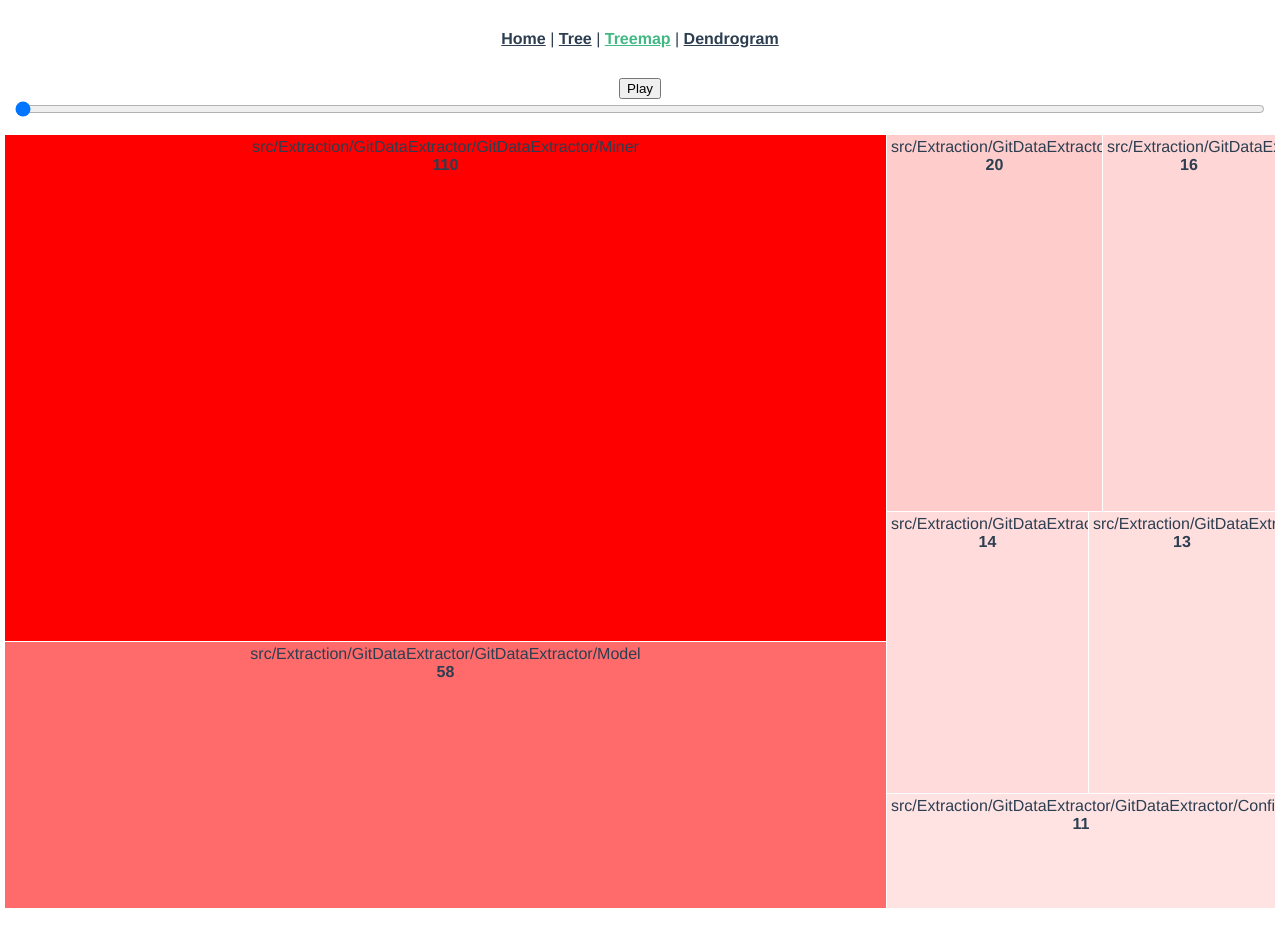
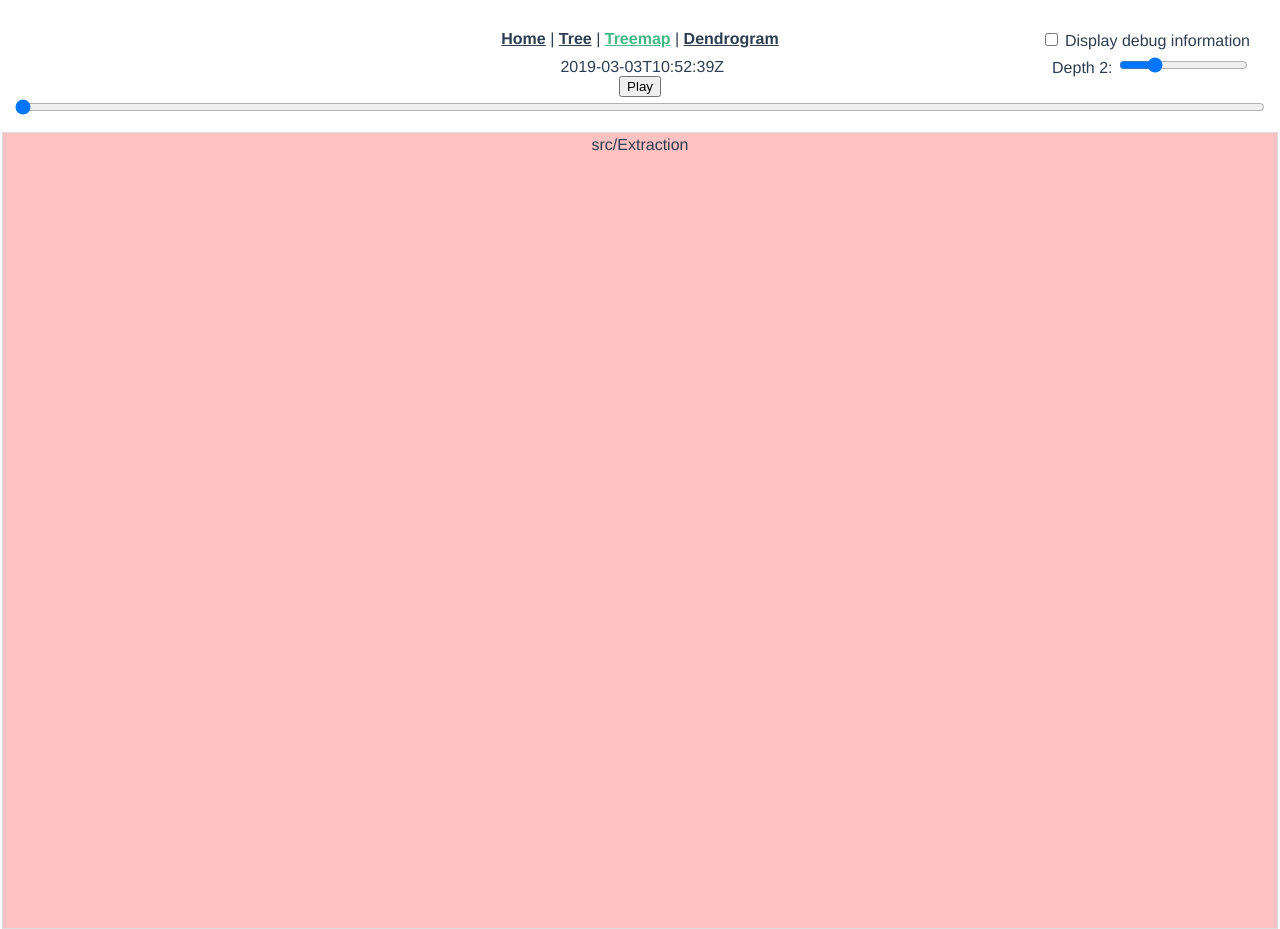
Before and after one commit to sebastianhaeni/infvis, a Vue app in the folder src/viewer/: page /#/treemap in a window 1280 px wide. Before the commit the page ends 908 px from the top, so only its background shows below. Built offline with nearby package versions, Linux system fonts and the light colour scheme; the HTML template or start-up script is replaced by a standard one.

Commit message:
Improve Treemap graph by adding more controls and fix delta changes

```diff
--- a/src/viewer/src/App.vue
+++ b/src/viewer/src/App.vue
@@ -32,7 +32,7 @@
     }
 
     #nav {
-        padding: 30px;
+        padding: 30px 30px 10px;
 
         a {
             font-weight: bold;
--- a/src/viewer/src/views/Treemap.vue
+++ b/src/viewer/src/views/Treemap.vue
@@ -1,7 +1,9 @@
 <template>
     <section>
+        <output>&nbsp;{{timestamp}}</output>
         <div id="chart-controls">
-            <input type="button" value="Play" @click="play()">
+            <input type="button" value="Play" @click="startPlaying()" v-if="!isPlaying">
+            <input type="button" value="Pause" @click="pausePlaying()" v-if="isPlaying">
             <input type="range"
                    class="timeslice-range"
                    min="0"
@@ -9,7 +11,20 @@
                    max="100"
                    step="1"
                    v-model="timesliceProgress"
-                   @change="updateTimeslice()">
+                   @input="updateTimeslice()">
+            <label style="position: absolute; top: 30px; right: 30px">
+                <input type="checkbox" v-model="debug">
+                Display debug information
+            </label>
+            <label style="position: absolute; top: 55px; right: 30px">
+                Depth {{depth}}:
+                <input type="range"
+                       min="1"
+                       max="5"
+                       step="1"
+                       v-model="depth"
+                       @input="doNest() || updateTimeslice()">
+            </label>
         </div>
         <div id="chart"></div>
     </section>
@@ -22,7 +37,6 @@
 
     type Datum = {
         FilePath: string,
-        AbsoluteLinesDelta: number,
         LinesAdded: number,
         LinesDeleted: number,
         LinesOfCode: number,
@@ -35,10 +49,15 @@
     @Component
     export default class Treemap extends Vue {
 
+        private debug = false;
+        private depth = 2;
+
+        public timestamp = '';
         private data: { Elements: { [index: string]: Datum } }[] = [];
         private timesliceProgress: number = 0;
         private nest;
         private treemap;
+        private isPlaying = false;
         private format = d3.formatLocale({
             decimal: ".",
             thousands: ",",
@@ -46,10 +65,22 @@
             currency: ["CHF", ""]
         }).format("d");
 
-        play() {
+        startPlaying() {
+            this.isPlaying = true;
+            this.advanceTime();
+        }
+
+        advanceTime() {
+            if (!this.isPlaying) {
+                return;
+            }
             this.timesliceProgress = (this.timesliceProgress += 1) % 100;
             this.draw();
-            setTimeout(() => this.play(), 200);
+            setTimeout(() => this.advanceTime(), 200);
+        }
+
+        pausePlaying() {
+            this.isPlaying = false;
         }
 
         updateTimeslice() {
@@ -57,21 +88,10 @@
         }
 
         mounted() {
-            const depth = 5;
-
             const width = this.$el.clientWidth;
             const height = this.$el.clientHeight;
 
-            this.nest = d3.nest();
-
-            for (let i = 0; i < depth; i++) {
-                this.nest = this.nest.key(d => d.dir[i]);
-            }
-
-            this.nest.rollup(d => ({
-                total: d3.sum(d, d => d.LinesOfCode),
-                change: d3.sum(d, d => d.RelativeLinesDelta),
-            }));
+            this.doNest();
 
             this.treemap = d3.treemap()
                 .size([width, height])
@@ -84,18 +104,37 @@
             });
         }
 
+        private doNest() {
+            this.nest = d3.nest();
+
+            for (let i = 0; i < this.depth; i++) {
+                this.nest = this.nest.key(d => d.dir[i]);
+            }
+
+            this.nest.rollup(d => ({
+                total: d3.sum(d, d => d.LinesOfCode),
+                change: d3.sum(d, d => Math.abs(d.RelativeLinesDelta)),
+            }));
+        }
+
         private draw() {
             this.$el.children[this.$el.children.length - 1].innerHTML = '';
             const end = Math.max(Math.round((this.data.length / 100) * this.timesliceProgress), 1);
+            this.timestamp = this.data[end - 1].EndTime;
 
             const all = this.data.slice(0, end)
                 .map(d => d.Elements)
-                .reduce((a, b) => {
+                .reduce((a, b, i) => {
+                    const resetDelta = i + 1 < end;
                     Object.entries(b).forEach(entry => {
                         if (entry[1].LinesOfCode === 0) {
                             // file deleted => we delete it from our map
                             delete a[entry[0]];
                         } else {
+                            if (resetDelta) {
+                                // the current slice is not relevant for delta lines
+                                entry[1].RelativeLinesDelta = 0;
+                            }
                             a[entry[0]] = entry[1];
                         }
                     });
@@ -103,11 +142,11 @@
                 }, {});
 
             const timeslice = Object.values(all).map(entry => ({
-                dir: entry.FilePath.split('/'),
+                dir: entry.FilePath.replace('.cs', '').split(/[\/.]/),
                 ...entry
             }));
 
-            let values = this.nest.entries(timeslice);
+            const values = this.nest.entries(timeslice);
             const root = d3.hierarchy({values}, d => d.values)
                 .sum(d => d.value ? d.value.total : 0)
                 .sort((a, b) => b.value - a.value);
@@ -135,14 +174,23 @@
                 .attr("class", "node-label")
                 .text(d => this.getNodeText(d));
 
+            if (!this.debug) {
+                return;
+            }
+
             // add value
             node.append("div")
                 .attr("class", "node-value")
-                .text(d => this.format(d.value));
+                .text(d => `Total lines: ${this.format(d.value)}`);
+
+            // add delta
+            node.append("div")
+                .attr("class", "node-delta")
+                .text(d => `Lines changed: ${d.data.value.change}`);
         }
 
         private getRGBABackground(d: HierarchyNode): string {
-            const alpha = Math.min(d.data.value.change, 100) / 100;
+            const alpha = Math.min(d.data.value.change, 1000) / 1000;
             return 'rgba(255, 0, 0, ' + alpha + ')';
         }
 
@@ -173,10 +221,11 @@
         overflow: hidden;
         position: absolute;
         white-space: pre;
-        background: #ddd;
+        border: 1px solid #ddd;
 
         &-label,
-        &-value {
+        &-value,
+        &-delta {
             margin: 4px;
         }
 
```
Also changed, not shown: 1 other file (tests, documents, lock files or other folders).
